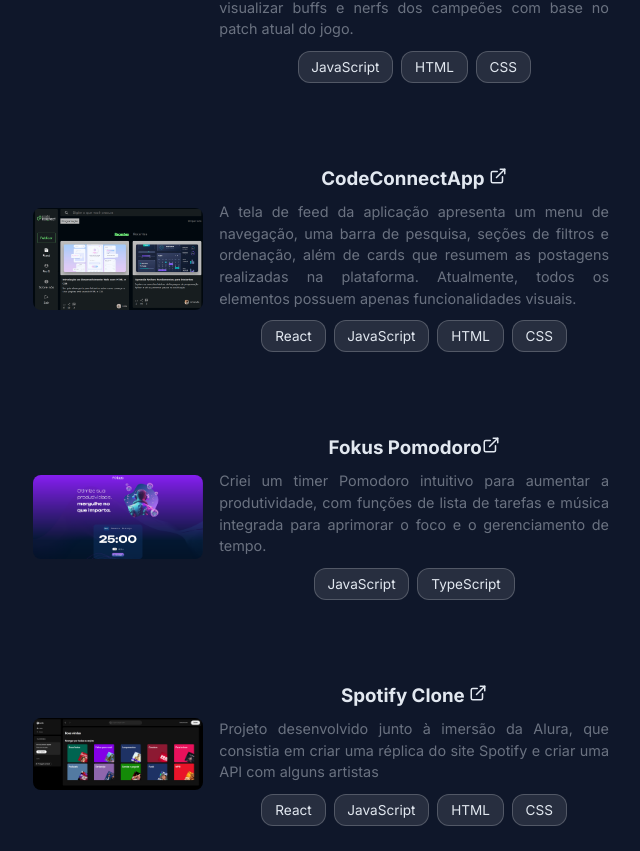
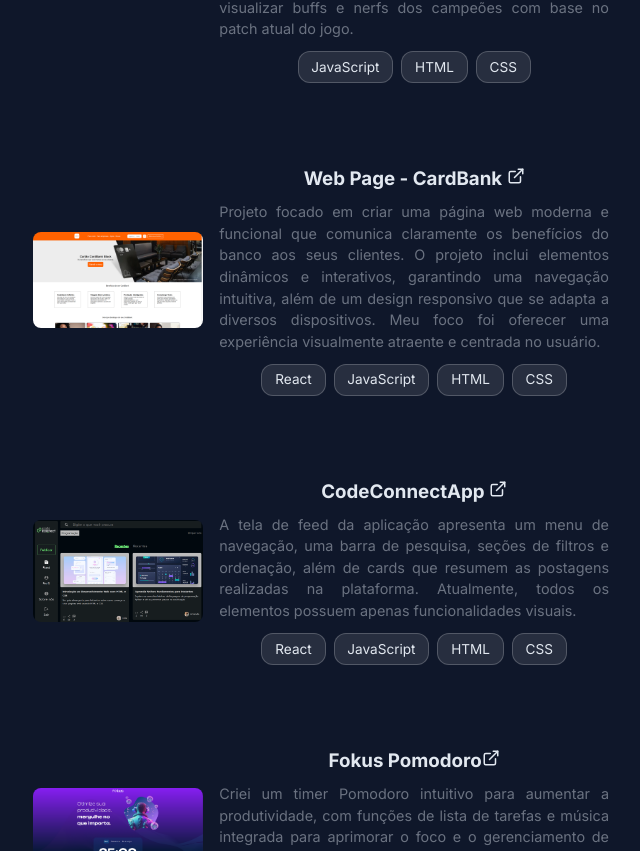
Before and after one commit to wcmF0/PortifolioReact, a React (Vite) app: page / in a window 1280 px wide. Shown: the part 1097-1948 px from the top of the page, without its empty margins (639-1279 px from the left). Built offline with nearby package versions, Linux system fonts and the light colour scheme.

Commit message:
Add CardBank project to TextContent component

```diff
--- a/src/componentes/TextContent/index.jsx
+++ b/src/componentes/TextContent/index.jsx
@@ -4,6 +4,7 @@
 import CodeConnect from "./assets/CodeConnect.png";
 import Fokus from "./assets/Fokus.png";
 import SpotifyClone from "./assets/SpotifyClone.png";
+import CardBank from "./assets/CardBank.png";
 
 const TextContent = () => {
   return (
@@ -121,6 +122,42 @@
                       dos campeões com base no patch atual do jogo.
                     </p>
                     <div className="tecnologias">
+                      <span className="tag">JavaScript</span>
+                      <span className="tag">HTML</span>
+                      <span className="tag">CSS</span>
+                    </div>
+                  </div>
+                </div>
+              </a>
+            </li>
+            <li>
+              <a
+                href="https://card-bank-react.vercel.app"
+                target="_blank"
+                rel="noopener noreferrer"
+              >
+                <div>
+                  <img
+                    className="projetoAram"
+                    src={CardBank}
+                    alt="Imagem do ProjetoAram"
+                  ></img>
+
+                  <div className="projeto_texto">
+                    <h3>
+                      Web Page - CardBank <ExternalLink size={18} />
+                    </h3>
+                    <p>
+                      Projeto focado em criar uma página web moderna e funcional
+                      que comunica claramente os benefícios do banco aos seus
+                      clientes. O projeto inclui elementos dinâmicos e
+                      interativos, garantindo uma navegação intuitiva, além de
+                      um design responsivo que se adapta a diversos
+                      dispositivos. Meu foco foi oferecer uma experiência
+                      visualmente atraente e centrada no usuário.
+                    </p>
+                    <div className="tecnologias">
+                      <span className="tag">React</span>
                       <span className="tag">JavaScript</span>
                       <span className="tag">HTML</span>
                       <span className="tag">CSS</span>
```
Also changed, not shown: src/componentes/TextContent/assets/CardBank.png (added).
